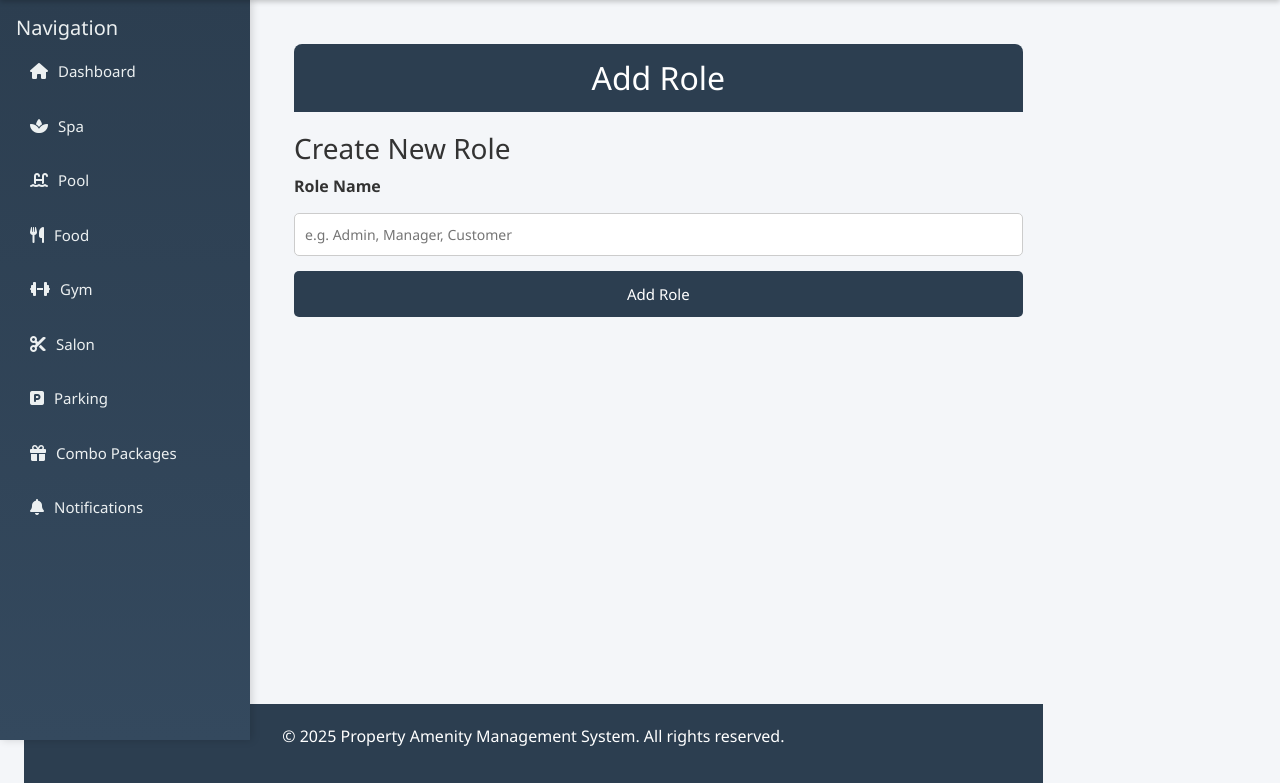
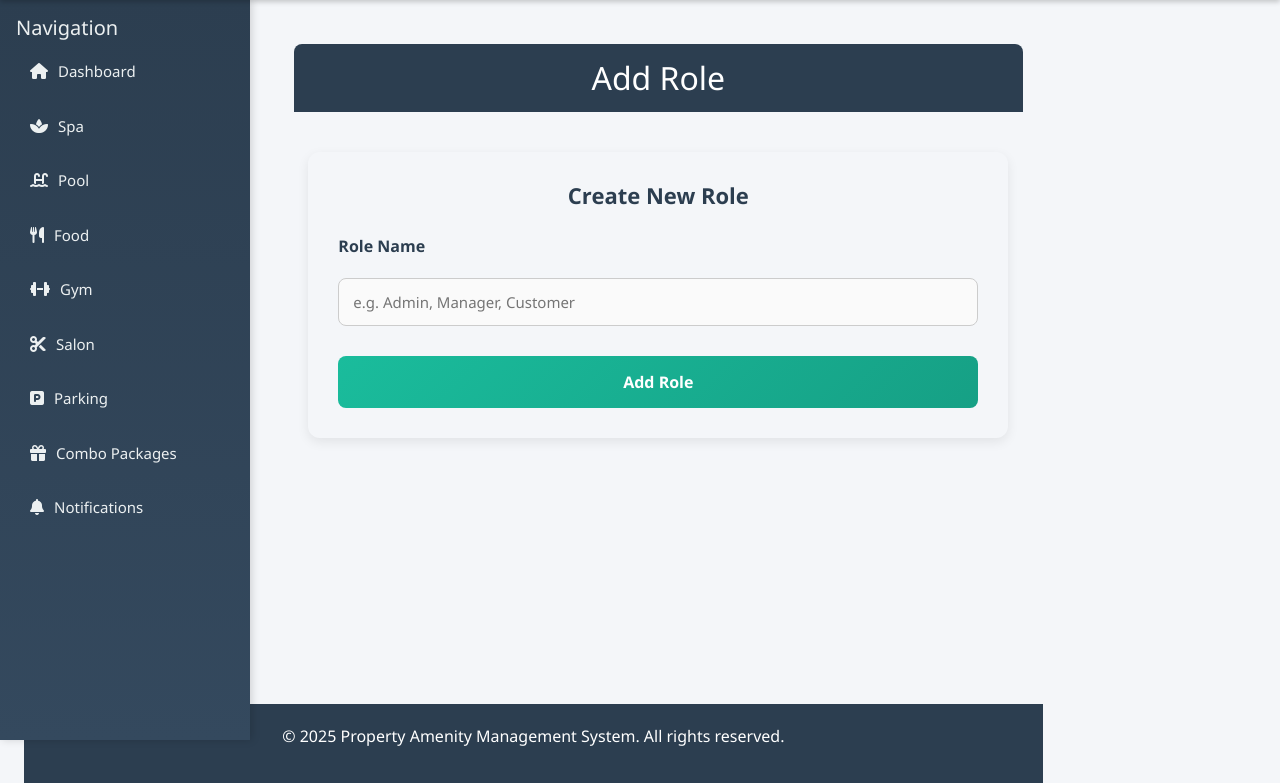
Before and after one commit to VirtusStack/Property_Amenity_Marketing_System, a PHP site: page /Property_Amenity_Marketing_System/core/roles/add.php in a window 1280 px wide. Shown: the part 60-843 px from the top of the page. Run offline with PHP 8.4, Linux system fonts and the light colour scheme; some libraries are stand-ins or nearby versions.

Commit message:
Update style.css

```diff
--- a/public/css/style.css
+++ b/public/css/style.css
@@ -1,6 +1,6 @@
 /*
    Property Amenity Management System - Admin Layout
-   */
+*/
 
 /* -------------------- Reset -------------------- */
 * {
@@ -126,7 +126,6 @@ header {
     background: #f4f6f9;
 }
 
-
 /* Headings inside pages */
 .admin-page h2 {
     background: #2c3e50;
@@ -137,7 +136,7 @@ header {
     text-align: center;
 }
 
-/* -------------------- Cards -------------------- */
+/* -------------------- Cards (Dashboard only) -------------------- */
 .card {
     background: #fff;
     padding: 20px;
@@ -186,7 +185,7 @@ header {
     color: white;
 }
 
-/* -------------------- Forms -------------------- */
+/* -------------------- Generic Forms -------------------- */
 form {
     display: flex;
     flex-direction: column;
@@ -220,6 +219,93 @@ form button:hover {
     background: #1a252f;
 }
 
+/* -------------------- Add Form (Only) -------------------- */
+.form-card {
+    max-width: 700px;
+    margin: 40px auto;
+    padding: 30px;
+    border-radius: 12px;
+    box-shadow: 0 4px 12px rgba(0,0,0,0.08);
+    text-align: left;
+}
+
+.form-card h3 {
+    font-size: 22px;
+    font-weight: 600;
+    color: #2c3e50;
+    margin-bottom: 25px;
+    text-align: center;
+}
+
+/* Two-column layout for desktop */
+.form-card form {
+    display: grid;
+    grid-template-columns: 1fr 1fr;
+    gap: 20px 25px;
+}
+
+.form-card label {
+    grid-column: span 2; /* label on top by default */
+    font-weight: 600;
+    color: #2c3e50;
+}
+
+.form-card input,
+.form-card select {
+    grid-column: span 2; /* input full width under label */
+    padding: 12px 14px;
+    border-radius: 8px;
+    border: 1px solid #ccc;
+    font-size: 15px;
+    background: #fafafa;
+    transition: border-color 0.25s, box-shadow 0.25s, background 0.25s;
+}
+
+.form-card input:focus,
+.form-card select:focus {
+    border-color: #1abc9c;
+    background: #fff;
+    box-shadow: 0 0 6px rgba(26,188,156,0.35);
+    outline: none;
+}
+
+/* Submit button full width */
+.form-card button {
+    grid-column: span 2;
+    background: linear-gradient(135deg, #1abc9c, #16a085);
+    color: #fff;
+    padding: 14px;
+    border: none;
+    border-radius: 8px;
+    font-size: 16px;
+    font-weight: 600;
+    cursor: pointer;
+    margin-top: 10px;
+    transition: background 0.3s, transform 0.1s;
+}
+
+.form-card button:hover {
+    background: linear-gradient(135deg, #16a085, #149174);
+    transform: translateY(-2px);
+}
+
+.form-card button:active {
+    transform: translateY(0);
+}
+
+/* Responsive: single column for mobile */
+@media (max-width: 768px) {
+    .form-card form {
+        grid-template-columns: 1fr;
+    }
+    .form-card label,
+    .form-card input,
+    .form-card select,
+    .form-card button {
+        grid-column: span 1;
+    }
+}
+
 /* -------------------- Footer -------------------- */
 footer {
     background: #2c3e50;
```
